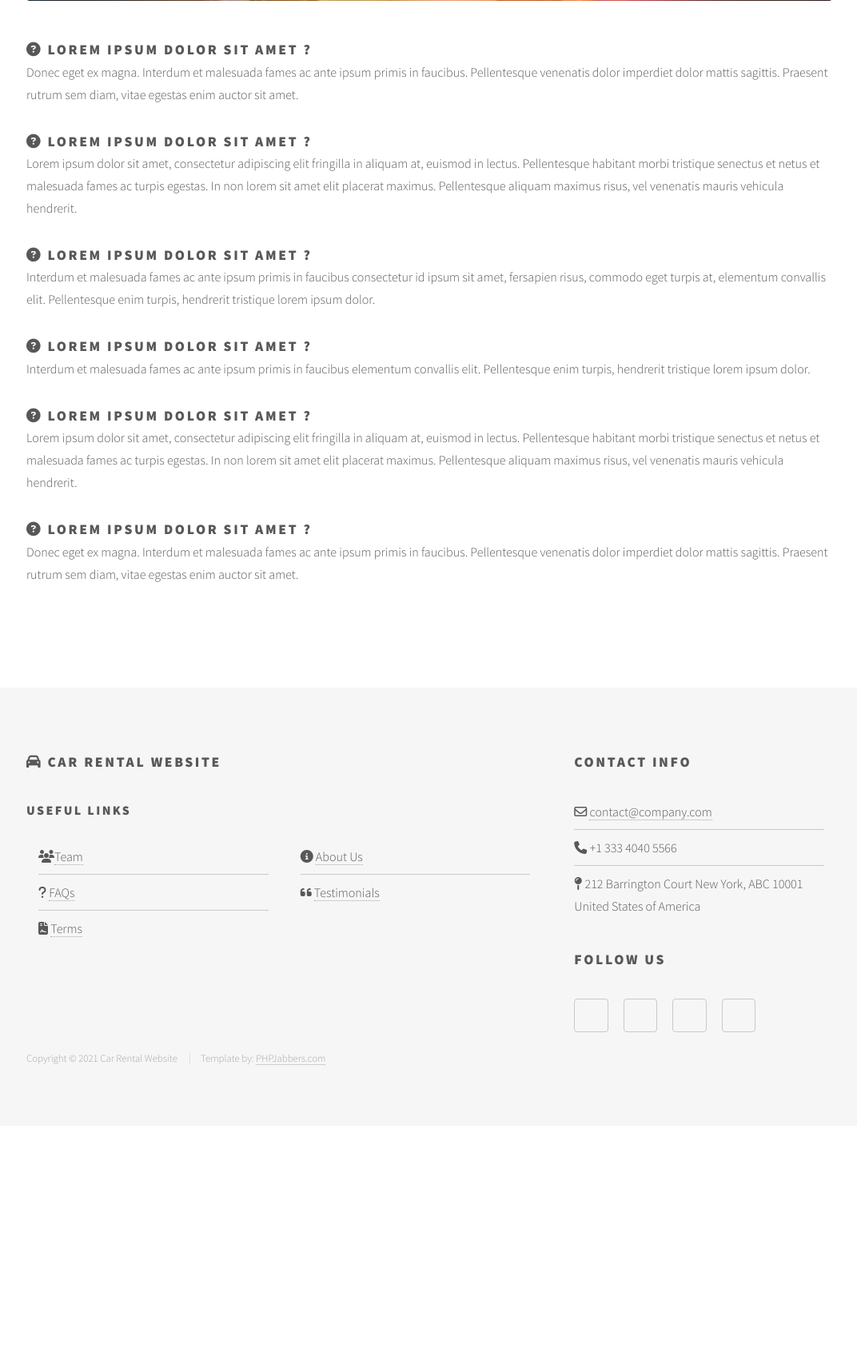
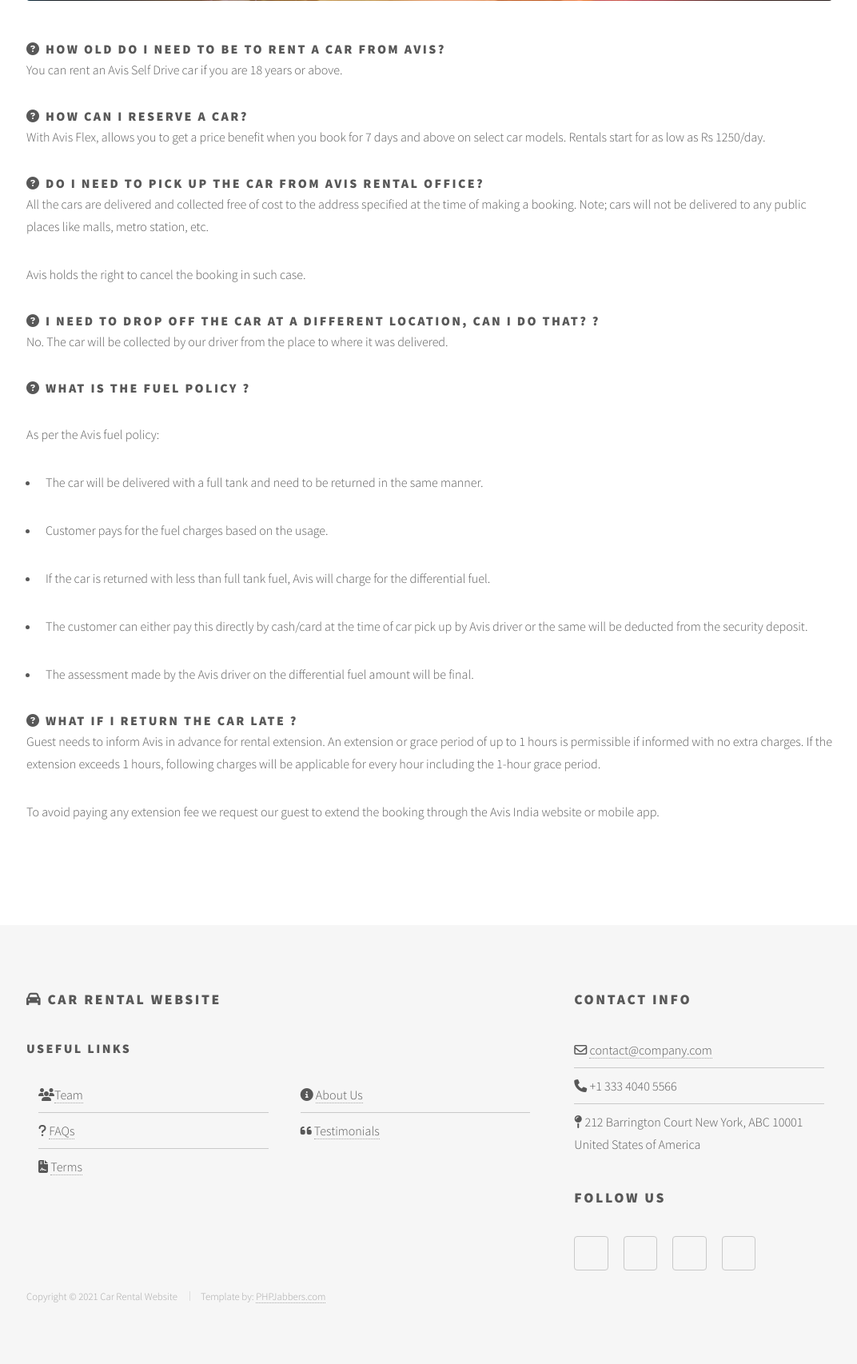
Before and after one commit to harshil037/carrent, a Django app: page /faq in a window 1280 px wide. Shown: the part 466-2172 px from the top of the page at 80% size, without its empty margins (103-1175 px from the left). Before the commit the page ends 1798 px from the top, so only its background shows below. Run offline with Django 3.2, Linux system fonts and the light colour scheme; some libraries are stand-ins or nearby versions.

Commit message:
testimonial
add and fatch testimonial ... stars rating panding

```diff
--- a/car/urls.py
+++ b/car/urls.py
@@ -19,7 +19,6 @@ urlpatterns = [
     path("profile", views.profile, name="profile"),
     path("password_reset", views.password_reset_request, name="password_reset"),
     path("contact", views.contact , name="contact"),
-    path("fleet", views.fleet , name = "fleet"),
 ]
 
 if settings.DEBUG:
--- a/car/views.py
+++ b/car/views.py
@@ -3,7 +3,7 @@ from django.shortcuts import redirect, render
 from django.contrib.auth import authenticate, login, logout
 from django.contrib.auth.forms import AuthenticationForm, PasswordResetForm
 from django.contrib.auth.models import User
-from .models import Contact, Fleet
+from .models import Contact, Fleet, Testimonials
 from .forms import ContactForm, NewUserForm, UserUpdateForm
 from django.contrib.auth import login
 from django.contrib import messages
@@ -46,9 +46,6 @@ def offers(request):
 def terms(request):
     return render(request, 'terms.html')
 
-
-def testimonials(request):
-    return render(request, 'testimonials.html')
 
 
 def register_request(request):
@@ -147,3 +144,7 @@ def contact(request):
 def fleet(request):
     cars = Fleet.objects.all()
     return render(request,"fleet.html",{'cars':cars})
+
+def testimonials(request):
+    feeds = Testimonials.objects.all()
+    return render(request,"testimonials.html",{'feeds':feeds})
--- a/static/css/main.css
+++ b/static/css/main.css
@@ -3307,3 +3307,10 @@ input, select, textarea {
 			}
 
 		}
+		/* Star */
+		.gray {
+  color: gray;
+}
+.orange {
+  color: orange;
+}
--- a/templates/faq.html
+++ b/templates/faq.html
@@ -13,23 +13,44 @@
 								<img src="static/images/banner-image-4-1920x500.jpg" class="img-fluid" alt="" />
 							</div>
 
-							<h2 class="m-n"><i class="fa fa-question-circle"></i> Lorem ipsum dolor sit amet ?</h2>
-							<p>Donec eget ex magna. Interdum et malesuada fames ac ante ipsum primis in faucibus. Pellentesque venenatis dolor imperdiet dolor mattis sagittis. Praesent rutrum sem diam, vitae egestas enim auctor sit amet.</p>
+							<h3 class="m-n"><i class="fa fa-question-circle"></i> How old do I need to be to rent a Car from Avis?</h2>
+							<p>You can rent an Avis Self Drive car if you are 18 years or above.</p>
 
-							<h2 class="m-n"><i class="fa fa-question-circle"></i> Lorem ipsum dolor sit amet ?</h2>
-							<p>Lorem ipsum dolor sit amet, consectetur adipiscing elit fringilla in aliquam at, euismod in lectus. Pellentesque habitant morbi tristique senectus et netus et malesuada fames ac turpis egestas. In non lorem sit amet elit placerat maximus. Pellentesque aliquam maximus risus, vel venenatis mauris vehicula hendrerit.</p>
+							<h3 class="m-n"><i class="fa fa-question-circle"></i>  How can I reserve a car?</h2>
+							<p>With Avis Flex, allows you to get a price benefit when you book for 7 days and above on select car models. Rentals start for as low as Rs 1250/day.</p>
 
-							<h2 class="m-n"><i class="fa fa-question-circle"></i> Lorem ipsum dolor sit amet ?</h2>
-							<p>Interdum et malesuada fames ac ante ipsum primis in faucibus consectetur id ipsum sit amet, fersapien risus, commodo eget turpis at, elementum convallis elit. Pellentesque enim turpis, hendrerit tristique lorem ipsum dolor.</p>
+							<h3 class="m-n"><i class="fa fa-question-circle"></i> Do I need to pick up the car from Avis rental office?</h2>
+							<p>All the cars are delivered and collected free of cost to the address specified at the time of making a booking. Note; cars will not be delivered to any public places like malls, metro station, etc.</p>
+							<p>Avis holds the right to cancel the booking in such case.</p>
 
-							<h2 class="m-n"><i class="fa fa-question-circle"></i> Lorem ipsum dolor sit amet ?</h2>
-							<p>Interdum et malesuada fames ac ante ipsum primis in faucibus elementum convallis elit. Pellentesque enim turpis, hendrerit tristique lorem ipsum dolor.</p>
+							<h3 class="m-n"><i class="fa fa-question-circle"></i> I need to drop off the car at a different location, can I do that? ?</h2>
+							<p>No. The car will be collected by our driver from the place to where it was delivered.</p>
 
-							<h2 class="m-n"><i class="fa fa-question-circle"></i> Lorem ipsum dolor sit amet ?</h2>
-							<p>Lorem ipsum dolor sit amet, consectetur adipiscing elit fringilla in aliquam at, euismod in lectus. Pellentesque habitant morbi tristique senectus et netus et malesuada fames ac turpis egestas. In non lorem sit amet elit placerat maximus. Pellentesque aliquam maximus risus, vel venenatis mauris vehicula hendrerit.</p>
+							<h3 class="m-n"><i class="fa fa-question-circle"></i> What is the fuel policy ?</h2>
+							<p> <p>
+                                            As per the Avis fuel policy:
+                                            <ul class="bullet-faq">
+                                                <li>
+                                                    <p>The car will be delivered with a full tank and need to be returned in the same manner.</p>
+                                                </li>
+                                                <li>
+                                                    <p>Customer pays for the fuel charges based on the usage.</p>
+                                                </li>
+                                                <li>
+                                                    <p>If the car is returned with less than full tank fuel, Avis will charge for the differential fuel.</p>
+                                                </li>
+                                                <li>
+                                                    <p>The customer can either pay this directly by cash/card at the time of car pick up by Avis driver or the same will be deducted from the security deposit.</p>
+                                                </li>
+                                                <li>
+                                                    <p>The assessment made by the Avis driver on the differential fuel amount will be final.</p>
+                                                </li>
+                                            </ul>
+                                        </p></p>
 
-							<h2 class="m-n"><i class="fa fa-question-circle"></i> Lorem ipsum dolor sit amet ?</h2>
-							<p>Donec eget ex magna. Interdum et malesuada fames ac ante ipsum primis in faucibus. Pellentesque venenatis dolor imperdiet dolor mattis sagittis. Praesent rutrum sem diam, vitae egestas enim auctor sit amet.</p>
+							<h3 class="m-n"><i class="fa fa-question-circle"></i> What if I return the car late ?</h2>
+							<p>Guest needs to inform Avis in advance for rental extension. An extension or grace period of up to 1 hours is permissible if informed with no extra charges. If the extension exceeds 1 hours, following charges will be applicable for every hour including the 1-hour grace period.</p>
+							<p>To avoid paying any extension fee we request our guest to extend the booking through the Avis India website or mobile app.</p>
 						</div>
 					</div>
 
--- a/templates/index.html
+++ b/templates/index.html
@@ -93,10 +93,10 @@
 								{% endfor %}
 							</section>
 
-							<p class="text-center"><a href="fleet.html">View Fleet &nbsp;<i class="fa fa-long-arrow-right"></i></a></p>
+							<p class="text-center"><a href="{% url 'fleet' %}">View Fleet &nbsp;<i class="fa fa-long-arrow-right"></i></a></p>
 
 							<br>
-
+							<!-- Testimonials -->
 							<h2 class="h2">Testimonials</h2>
 
 							<div class="row">
@@ -113,7 +113,7 @@
 								</div>
 							</div>
 
-							<p class="text-center"><a href="testimonials.html">Read More &nbsp;<i class="fa fa-long-arrow-right"></i></a></p>
+							<p class="text-center"><a href="{% url 'testimonials' %}">Read More &nbsp;<i class="fa fa-long-arrow-right"></i></a></p>
 						</div>
 					</div>
 
```
Also changed, not shown: car/admin.py (+8 -1 lines), car/models.py (+8 -0 lines), templates/testimonials.html (+5 -39 lines), car/migrations/0009_testimonials.py (added), car/migrations/0010_rename_testimonials_testimonial.py (added), car/migrations/0011_rename_testimonial_testimonials.py (added), car/migrations/0012_testimonials_rating.py (added), image/media/blog-4-720x480.jpg (added), image/media/product-6-720x480.jpg (added).
